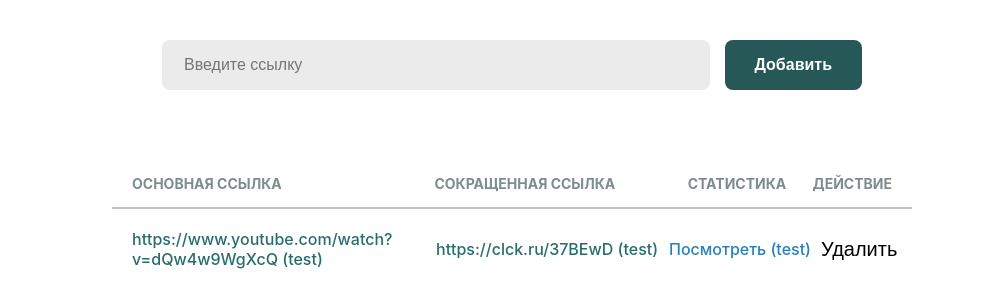
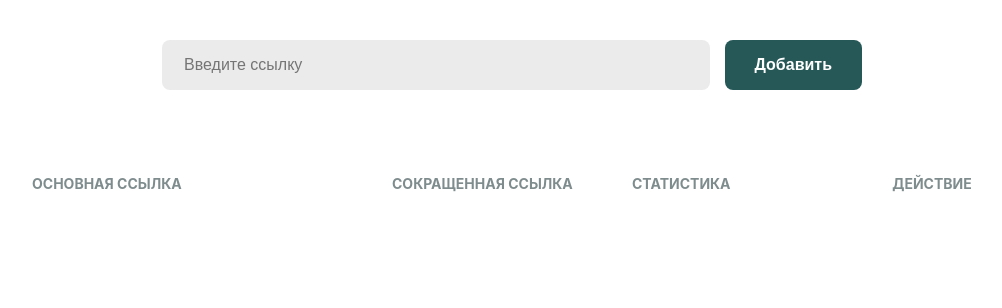
Before and after one commit to Daniello0/URL-Shortner, a React (Create React App) app: page / in a window 1280 px wide. Shown: the top 308 px of the page, without its empty margins (128-1130 px from the left). Built offline with nearby package versions, Linux system fonts and the light colour scheme.

Commit message:
Some design changes, add delete-url func

```diff
--- a/src/components/App.css
+++ b/src/components/App.css
@@ -63,7 +63,7 @@ body {
 .urls-container {
   margin-top: 35px;
   width: 100%;
-  max-width: 800px;
+  max-width: 1000px;
 }
 
 .url-row-layout {
@@ -93,24 +93,25 @@ body {
 }
 
 .column-main-url {
+  flex: 3;
+  overflow-wrap: break-word;
+}
+
+.column-short-url {
   flex: 2;
 }
 
-.column-short-url {
-  flex: 1.5;
+.column-stats {
+  flex: 2;
 }
 
-.column-stats {
+.column-action {
   flex: 1;
   text-align: center;
 }
 
-.column-action {
-  flex: 0.5;
-  text-align: left;
-}
-
 .column-short-url a, .original-url-text {
+  max-width: 300px;
   font-size: 16px;
   font-weight: 500;
   color: #296c6c;
@@ -134,20 +135,22 @@ body {
 }
 
 /*КНОПКА*/
+.delete-button {
+  padding: 8px 15px;
 
-.delete-button {
-  background: none;
+  font-size: 16px;
+  font-weight: 600;
+  color: white;
+  background-color: #2980b9;
+
   border: none;
+  border-radius: 8px;
   cursor: pointer;
-  font-size: 20px;
-  padding: 5px;
-  border-radius: 50%;
-  width: 34px;
-  height: 34px;
-  line-height: 1;
-  transition: background-color 0.2s;
+
+  white-space: nowrap;
 }
 
-.delete-button:hover {
-  background-color: #fce4e4;
+.original-url-text {
+  display: block;
+  max-width: 300px;
 }
--- a/src/components/App.js
+++ b/src/components/App.js
@@ -73,8 +73,22 @@ function App() {
         return urlString;
     }
 
+    function addDataToUrlData(data) {
+        setUrlData(prevState => [...prevState, data]);
+    }
+
+    function removeDataFromUrlData(data) {
+        setUrlData(prevState => prevState.filter(urlData => urlData.shortUrl.toString() !== data.shortUrl.toString()));
+    }
+
     function validateData(data) {
         return data !== null;
+    }
+
+    const handleDeleteButtonPressed = (data) => {
+        return () => {
+            removeDataFromUrlData(data);
+        }
     }
 
     const handleCutUrlButtonClick = async () => {
@@ -94,17 +108,16 @@ function App() {
             }
 
             if (data) {
-                data.addUserStatistic();
-                setUrlData(prevState => [...prevState, data]);
+                addDataToUrlData(data);
                 // Далее - обработка данных
                 // console.log(data.url.toString());
                 // console.log(data.shortUrl.toString());
                 // console.log(data.statUrl.toString());
                 // console.log(data.userStatistic);
-                console.log("urlData из localStorage после добавления:\n", urlData);
             }
 
             setErrorMessage('');
+            setUrlString('');
         } catch (error) {
             console.log("Не удалось создать короткую ссылку", error);
             setErrorMessage("Не удалось создать короткую ссылку");
@@ -141,7 +154,7 @@ function App() {
                             <div className="column-main-url">
                                 <a className="original-url-text" href={data.url.toString()}
                                    target="_blank" rel="noopener noreferrer">
-                                    {data.url.origin}
+                                    {data.url.toString()}
                                 </a>
                             </div>
                             <div className="column-short-url">
@@ -155,7 +168,8 @@ function App() {
                                 </a>
                             </div>
                             <div className="column-action">
-                                <button className="delete-button" title="Удалить ссылку" id={data.shortUrl.toString()}>
+                                <button className="delete-button" title="Удалить ссылку"
+                                        onClick={handleDeleteButtonPressed(data)}>
                                     Удалить
                                 </button>
                             </div>
@@ -163,31 +177,6 @@ function App() {
                     )
                 })}
 
-                {/* ТЕСТОВАЯ СТРОКА 1 */}
-                <div className="url-row url-row-layout">
-                    <div className="column-main-url">
-                        <a className="original-url-text" href="https://www.youtube.com/watch?v=dQw4w9WgXcQ"
-                           target="_blank" rel="noopener noreferrer">
-                            https://www.youtube.com/watch?v=dQw4w9WgXcQ (test)
-                        </a>
-                    </div>
-                    <div className="column-short-url">
-                        <a href="https://clck.ru/37BEwD" target="_blank" rel="noopener noreferrer">
-                            https://clck.ru/37BEwD (test)
-                        </a>
-                    </div>
-                    <div className="column-stats">
-                        <a href="https://clck.ru/37BEwD+" target="_blank" rel="noopener noreferrer" className="stats-link">
-                            Посмотреть (test)
-                        </a>
-                    </div>
-                    <div className="column-action">
-                        <button className="delete-button" title="Удалить ссылку">
-                            Удалить
-                        </button>
-                    </div>
-                </div>
-
             </div>
         </div>
     );
```
